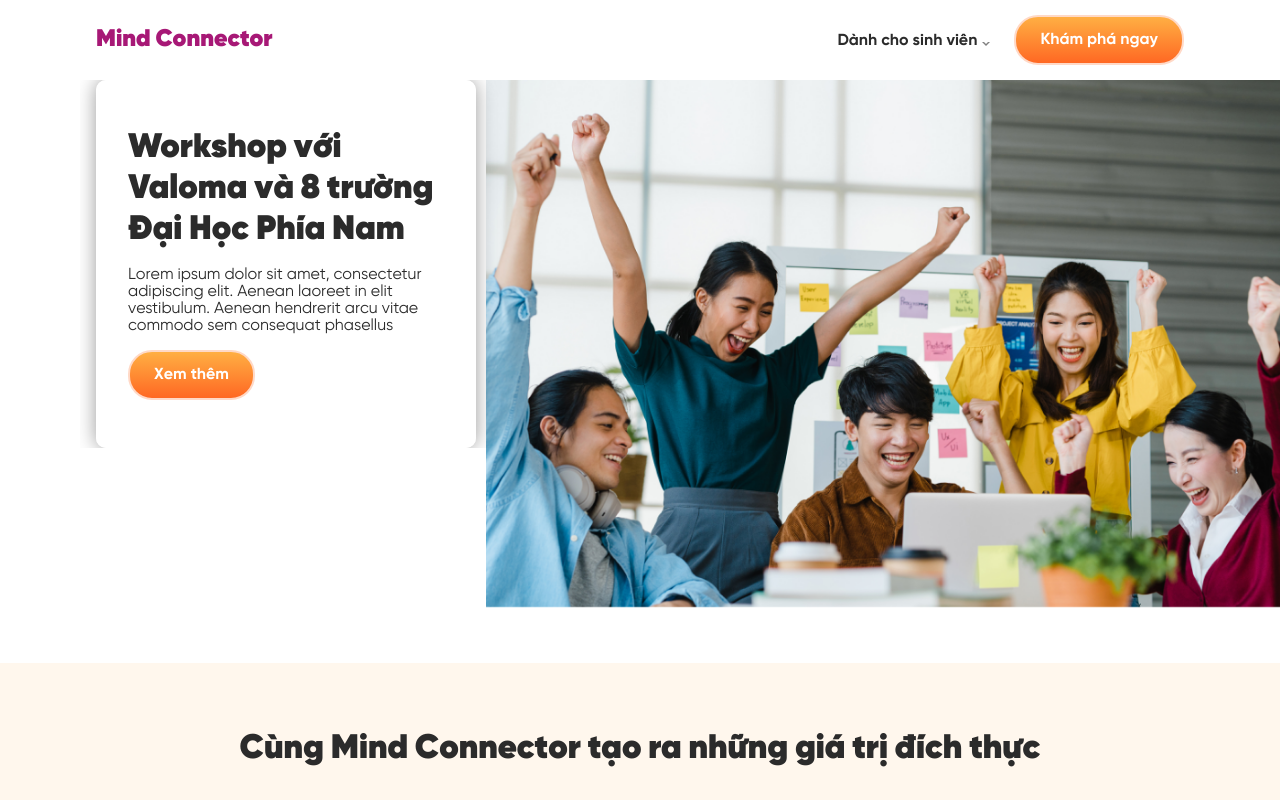
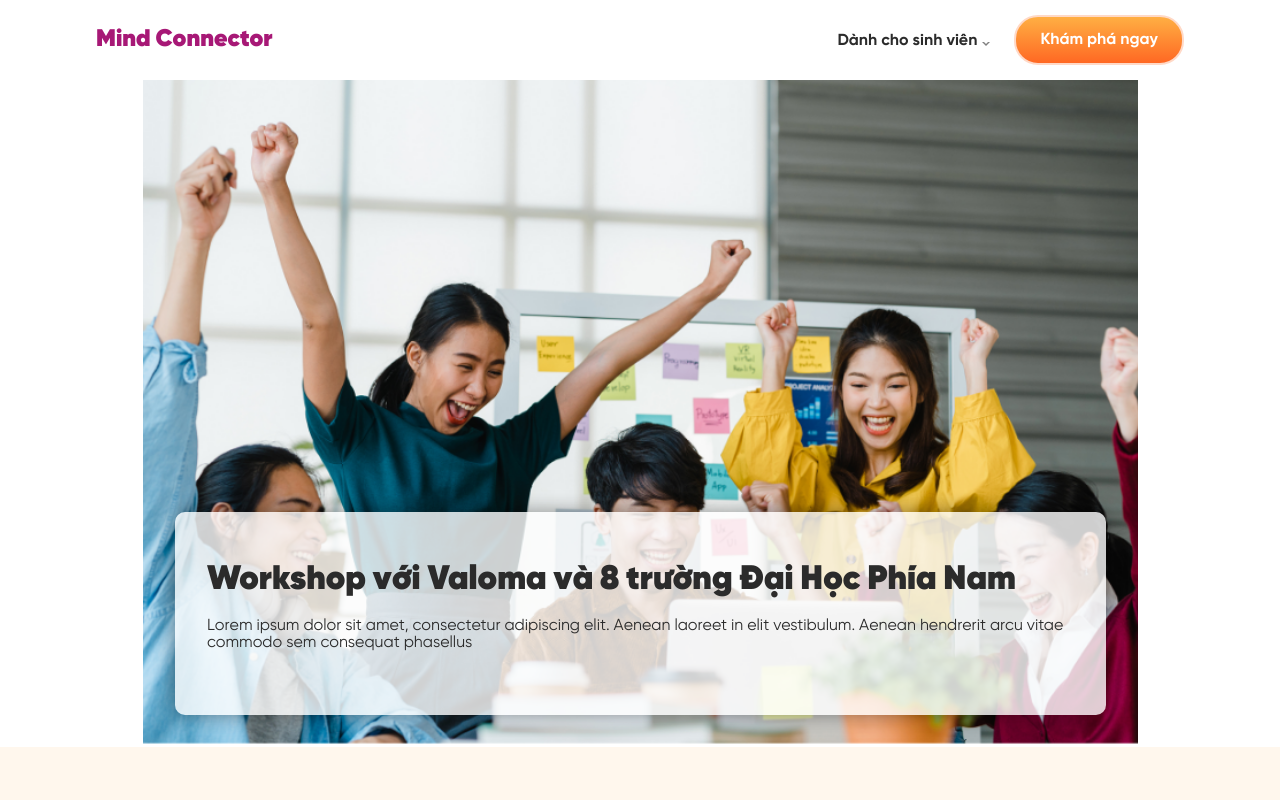
Before and after one commit to thanhkhoa84/mindconnector-fe, a Next.js app: page / in a window 1280 px wide. Shown: the top 800 px of the page. Built offline with nearby package versions, Linux system fonts and the light colour scheme.

Commit message:
update package.json

```diff
--- a/components/home/HeroBanner.js
+++ b/components/home/HeroBanner.js
@@ -1,33 +1,40 @@
+import Link from 'next/link';
 import { CTA } from '../CTA';
+import Container from './../Container';
+
 import styles from './HeroBanner.module.scss';
-import Container from './../Container';
 
 const HeroBanner = ({ slides }) => {
   return (
     <section className={styles.HeroBanner}>
+      <h4 className='visuallyhidden'>Tin tức mới nhất</h4>
+      <div className={styles.HeroContainer}>
         {slides.map(({ headline, body, image, link }, index) => {
+          console.log(typeof image)
           return (
             <div className={styles.HeroSlide} key={index}>
-            <Container>
-              <div className={styles.HeroImage}>
+              <a href={link} style={{ backgroundImage: `url(${image})`, backgroundSize: 'cover' }}>
+                <div className={styles.HeroInner}>
+                  {/* <div className={styles.HeroImage}>
                     <img
                       src={image}
-                  alt='Workshop với Valoma và 8 trường Đại Học Phía Nam'
-                />
-              </div>
+                      alt='Workshop với Valoma và 8 trường Đại Học Phía Nam' />
+                  </div> */}
                   <div className={styles.HeroSliderInfo}>
                     <h2>{headline}</h2>
                     <p>{body}</p>
                     <p>
-                  <CTA name='CTA' href={link}>
+                      {/* <CTA name='CTA' href={link}>
                         Xem thêm
-                  </CTA>
+                      </CTA> */}
                     </p>
                   </div>
-            </Container>
+                </div>
+              </a>
             </div>
           );
         })}
+      </div>
     </section>
   );
 };
--- a/components/home/HeroBanner.module.scss
+++ b/components/home/HeroBanner.module.scss
@@ -1,10 +1,25 @@
 .HeroBanner {
+  overflow: hidden;
+  position: relative;
+  background: #fff;
   width: 100%;
-  height: 0;
-  padding-bottom: calc(580/1400*110%);
+  margin: 0 auto;
+  display: -webkit-box;
+  display: -ms-flexbox;
+  display: flex;
+  -webkit-box-orient: vertical;
+  -webkit-box-direction: normal;
+  -ms-flex-direction: column;
+  flex-direction: column;
+}
+
+.HeroContainer {
   position: relative;
-  overflow: hidden;
+  width: 995px;
+  margin: 0 auto;
+  will-change: transform;
 }
+
 .HeroSlide {
   width: 100%;
   position: relative;
@@ -13,10 +28,15 @@
   // left: 0;
   // right: 0;
   // bottom: 0;
-  display: flex;
   flex-direction: row;
   align-items: center;
   justify-content: center;
+  a {
+    display: block;
+    margin: 0 auto;
+    width: 995px;
+    height: calc(582/868*995px);
+  }
   .container {
     position: relative;
   }
@@ -25,25 +45,23 @@
   text-align: right;
   line-height: 0;
   width: 62%;
-  position: absolute;
-  top: 0;
-  right: 0;
   img {
     max-width: 100%;
   }
 }
+
+.HeroInner {
+  position: absolute;
+  bottom: 2em;
+  right: 2em;
+  left: 2em;
+}
+
 .HeroSliderInfo {
   background: rgba(255, 255, 255, 0.8);
   border-radius: 10px;
   box-shadow: 0 0 20px rgba(0, 0, 0, 0.4);
   padding: 3em 2em;
-  width: 30%;
-  min-width: 380px;
-  position: relative;
-  // position: absolute;
-  // top:50%;
-  // left: 0%;
-  // transform: translateY(-50%);
   h2 {
     font-size: 34px;
     line-height: 1.2;
--- a/package.json
+++ b/package.json
@@ -9,10 +9,14 @@
     "lint": "next lint"
   },
   "dependencies": {
+    "flickity": "2.3.0",
     "next": "12.2.5",
+    "qs": "^6.11.0",
     "react": "18.2.0",
     "react-dom": "18.2.0",
-    "sass": "^1.54.4"
+    "react-flickity-component": "^3.6.3",
+    "react-youtube": "^9.0.3",
+    "sass": "^1.54.5"
   },
   "devDependencies": {
     "eslint": "8.21.0",
--- a/pages/index.js
+++ b/pages/index.js
@@ -4,13 +4,17 @@ import dynamic from 'next/dynamic'
 
 import QandA from '../components/QandA';
 import ValueSection from '../components/home/ValueSection';
-import HeroBanner from '../components/home/HeroBanner';
 import Teachers from '../components/common/teachers/Teachers';
 import About from '../components/home/About';
 import Seo from './../components/SEO';
 import Container from './../components/Container';
 
 import styles from '../styles/pages/Home.module.scss';
+
+
+const HeroBanner = dynamic(() => import('../components/home/HeroBanner'), {
+  ssr: false
+})
 
 export default function Home({ slides, questions }) {
   const seo = {
--- a/styles/globals.scss
+++ b/styles/globals.scss
@@ -137,6 +137,18 @@ p {
   margin-bottom: 0;
 }
 
+.visuallyhidden {
+  position: absolute;
+  clip: rect(1px, 1px, 1px, 1px);
+  -webkit-clip-path: inset(0px 0px 99.9% 99.9%);
+  clip-path: inset(0px 0px 99.9% 99.9%);
+  overflow: hidden;
+  height: 1px;
+  width: 1px;
+  padding: 0;
+  border: 0;
+}
+
 .text-center {
   text-align: center;
 }
```
Also changed, not shown: 1 other file (tests, documents, lock files or other folders). Lines whose indentation alone changed are shown as unchanged.
